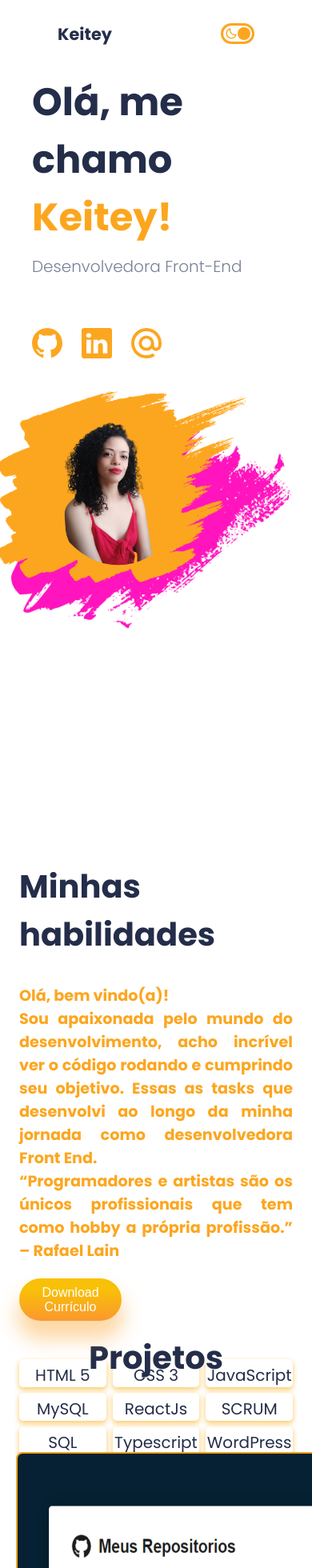
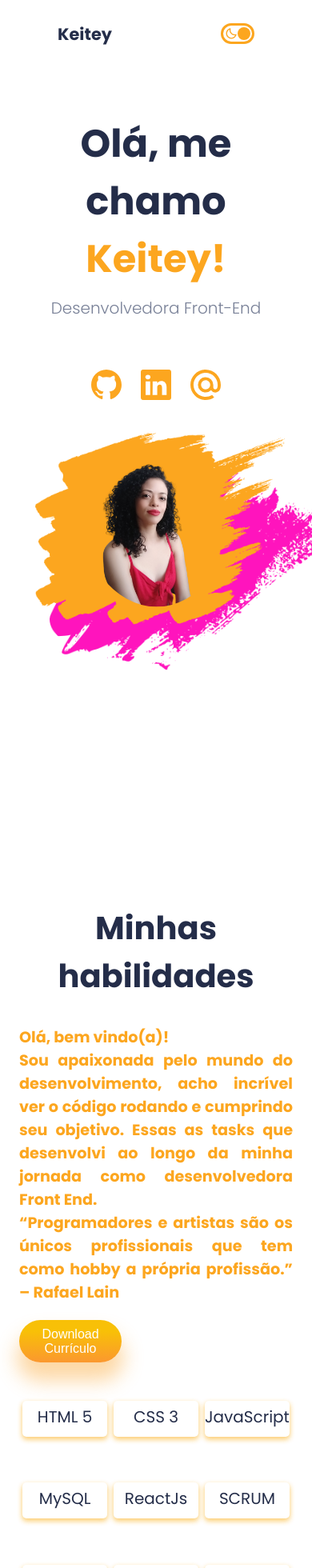
Before and after one commit to Keitey/meu-portifolio, a React (Create React App) app: page / in a window 390 px wide. Shown: the top 1960 px of the page at 80% size. Built offline with nearby package versions, Linux system fonts and the light colour scheme.

Commit message:
mexido na responsividade

```diff
--- a/src/components/Ability/ability.css
+++ b/src/components/Ability/ability.css
@@ -2,16 +2,17 @@
   display: flex;
   justify-content: space-around;
   padding: 1.5rem;
-  height: 65vh;
+  /* height: 650px; */
   margin-top: 14rem;
-  margin-bottom: 8rem;
+  /* margin-bottom: 8rem; */
+  align-items: center;
 }
 
 .ability {
   display: flex;
   flex-direction: column;
   position: relative;
-  margin-right: 100px;
+  /* margin-right: 100px; */
   width: 410px;
 }
 
@@ -49,6 +50,7 @@
     ". . ."
     ". . ."
     ". . .";
+    height: 300px;
 }
 
 .a-right span {
@@ -79,7 +81,7 @@
 
   .a-right span {
     width: 100%;
-    height: 100%;
+    /* height: 100%; */
   }
 
   .ability > :nth-child(1) {
--- a/src/components/Footer/footer.css
+++ b/src/components/Footer/footer.css
@@ -2,7 +2,7 @@ h5{
     background-color: #FCA61F;
     font-size: 15px;
     height: 4.3vh;
-    width: 100vw;
+    width: 100%;
     display: flex;
     justify-content: center;
 }
--- a/src/components/Intro/intro.css
+++ b/src/components/Intro/intro.css
@@ -96,15 +96,26 @@
     .intro{
         flex-direction: column;
         width: 100vw;
-        margin-top: -8rem;
+        margin-top: -76px;
         padding: 2.5rem;
     }
 
     .i-right{
         transform: scale(0.5);
-        left: -3rem;
         justify-content: center;
         align-items: center;
     }
 
+    .i-name{
+        text-align: center;
+    }
+
+    .i-icons{
+        align-items: center;
+        justify-content: center;
+    }
+
+    .ability > :nth-child(1){
+        text-align: center;
+    }
 }
--- a/src/components/Projects/projects.css
+++ b/src/components/Projects/projects.css
@@ -38,7 +38,7 @@ h1{
 
     .item{
         min-height: 20rem;
-        min-width: 52rem;
+        min-width: 28rem;
     }
 
     .item img{
@@ -49,6 +49,6 @@ h1{
     }
 
     h1{
-        padding-top: 6rem;
+        padding-top: 2rem;
     }
 }
--- a/src/index.css
+++ b/src/index.css
@@ -12,6 +12,7 @@
     --btnShadow:0px 10px 24px 3px hsl(317 100% 54%);
     --btnBackground:hsl(317 100% 54%);
     max-width: 1400px;
+    margin: 0 auto;
 }
 
 .App{
```
